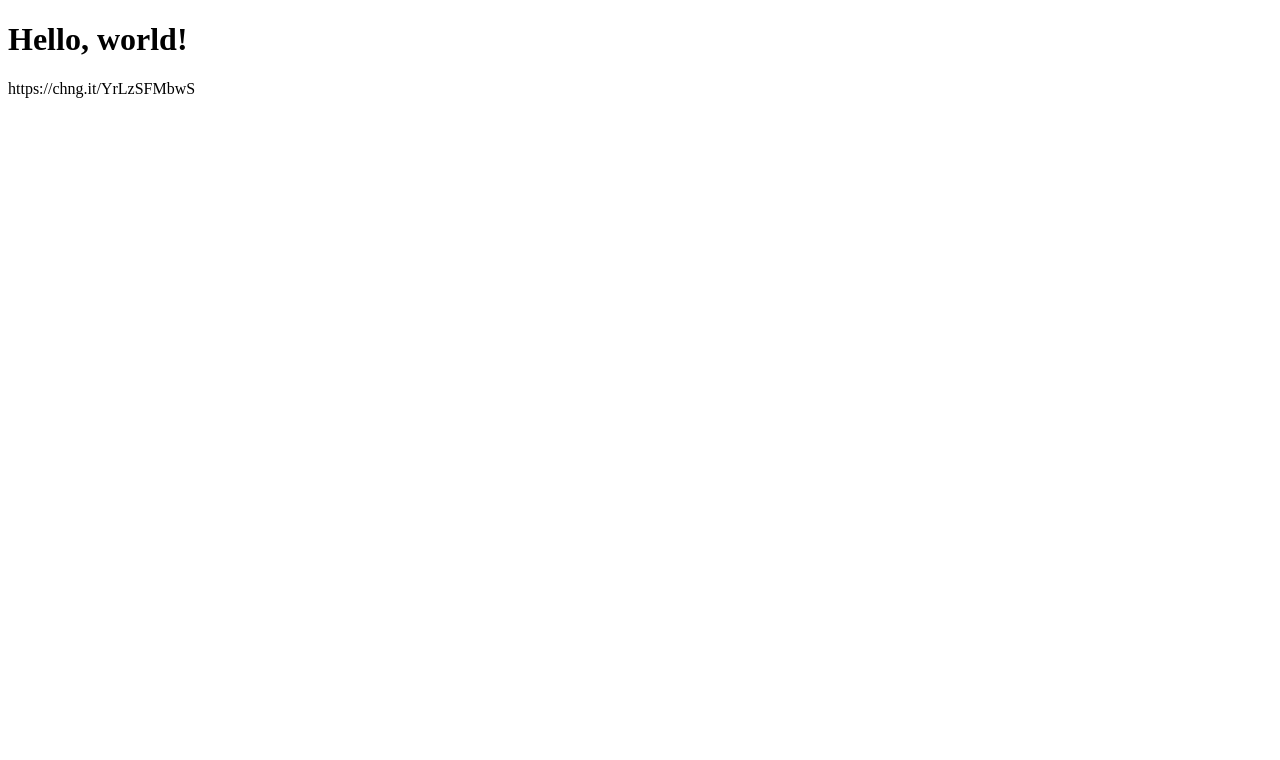
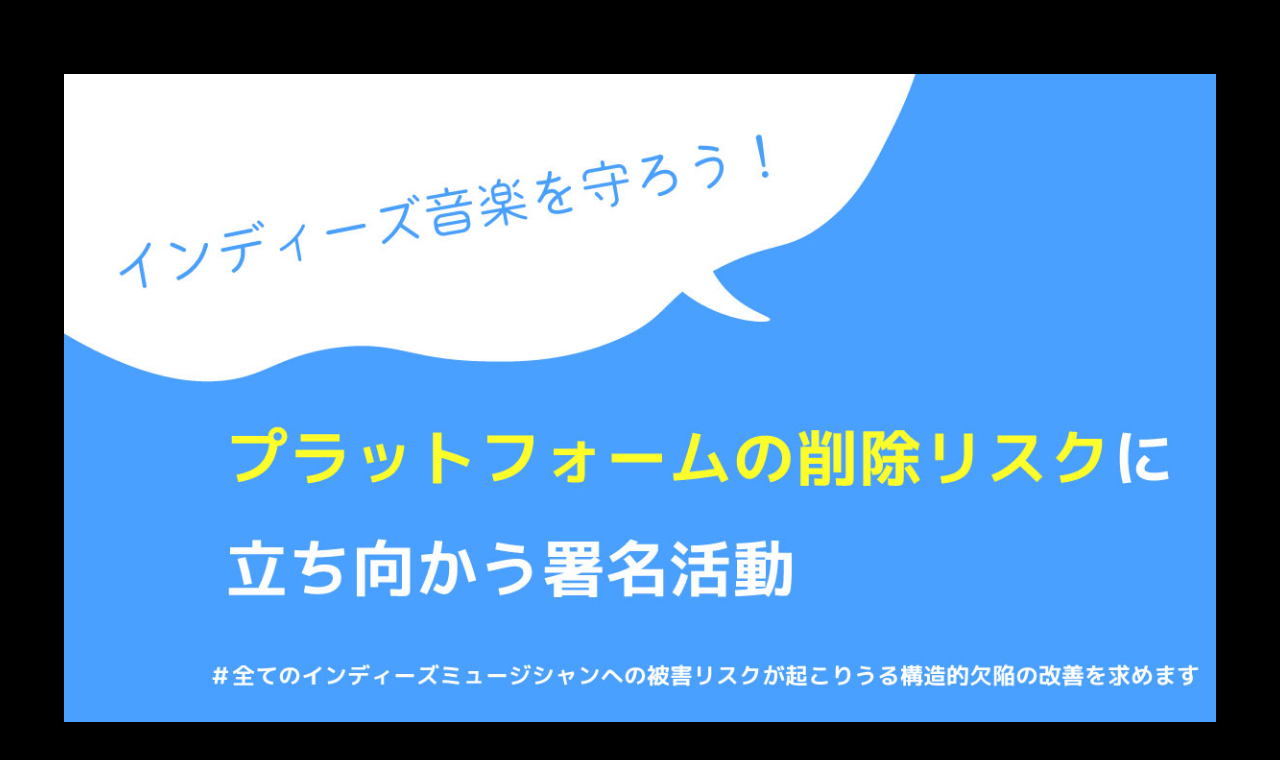
Before and after one commit to KaomoziRecords/0005-06, a plain HTML site: page index.html in a window 1280 px wide. Drawn offline with Linux system fonts and the light colour scheme.

Commit message:
Update index.html
edit page design
add banner

```diff
--- a/index.html
+++ b/index.html
@@ -3,10 +3,31 @@
 <head>
   <meta charset="UTF-8">
   <title>0005-0006</title>
+  <style>
+    body {
+      margin: 0;
+      background-color: #000;
+      display: flex;
+      justify-content: center;
+      align-items: center;
+      height: 100vh;
+    }
+
+    a {
+      display: inline-block;
+    }
+
+    img {
+      max-width: 90vw;
+      height: auto;
+      border: none;
+    }
+  </style>
 </head>
 <body>
-  <h1>Hello, world!</h1>
-  https://chng.it/YrLzSFMbwS
-
+  <a href="https://www.change.org/p/%E3%82%A4%E3%83%B3%E3%83%87%E3%82%A3%E3%83%BC%E3%82%BA%E9%9F%B3%E6%A5%BD%E3%82%92%E5%AE%88%E3%82%8D%E3%81%86-%E3%83%97%E3%83%A9%E3%83%83%E3%83%88%E3%83%95%E3%82%A9%E3%83%BC%E3%83%A0%E3%81%AE%E5%89%8A%E9%99%A4%E3%83%AA%E3%82%B9%E3%82%AF%E3%81%AB%E7%AB%8B%E3%81%A1%E5%90%91%E3%81%8B%E3%81%86%E7%BD%B2%E5%90%8D%E6%B4%BB%E5%8B%95"
+     target="_blank" rel="noopener">
+    <img src="banner02.jpg" alt="">
+  </a>
 </body>
 </html>
```
